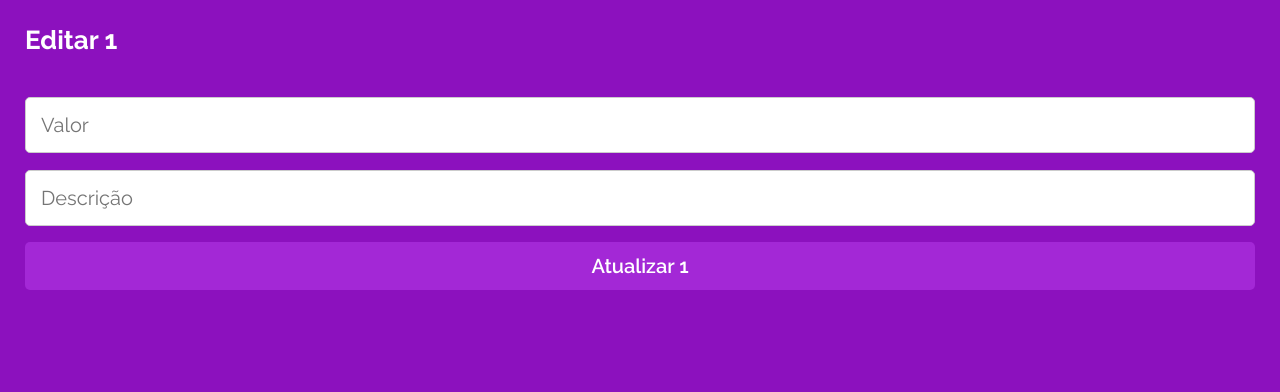
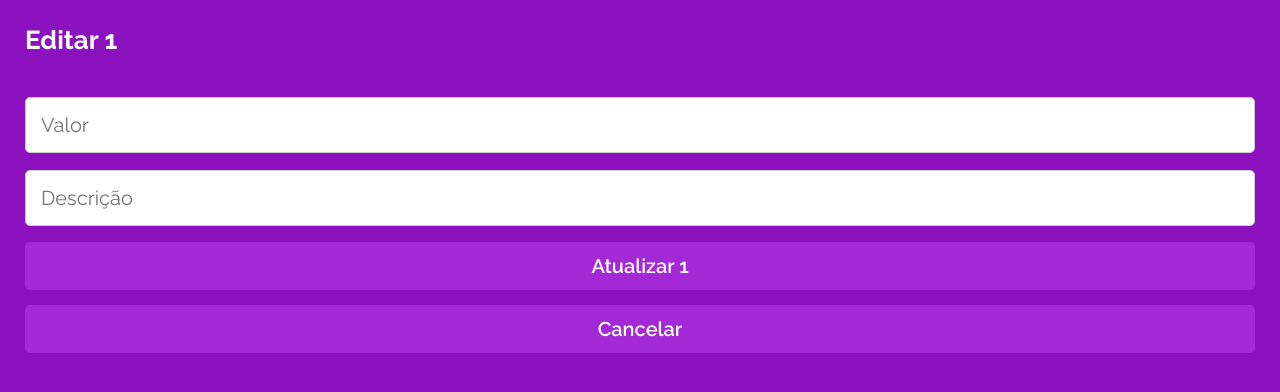
Before and after one commit to VinicciusWirz/MyWallet, a React (Create React App) app: page /editar-registro/1 in a window 1280 px wide. Shown: the top 392 px of the page. Built offline with nearby package versions, Linux system fonts and the light colour scheme; no server answers; sample sign-in values are in the browser's storage; a web font is replaced by a local one.

Commit message:
Add: Cancel button option on creating or editing existing transaction

```diff
--- a/src/pages/EditPage.js
+++ b/src/pages/EditPage.js
@@ -114,6 +114,13 @@ export default function EditPage(props) {
             `Atualizar ${params.tipo}`
           )}
         </button>
+        <button type="reset" disabled={loading} onClick={() => navigate(-1)}>
+          {loading ? (
+            <ThreeDots height="24" width="70" color="#DBDBDB" />
+          ) : (
+            `Cancelar`
+          )}
+        </button>
       </form>
     </TransactionsContainer>
   );
--- a/src/pages/TransactionPage.js
+++ b/src/pages/TransactionPage.js
@@ -88,6 +88,13 @@ export default function TransactionsPage() {
             `Salvar ${params.tipo}`
           )}
         </button>
+        <button type="reset" disabled={loading} onClick={() => navigate(-1)}>
+          {loading ? (
+            <ThreeDots height="24" width="70" color="#DBDBDB" />
+          ) : (
+            `Cancelar`
+          )}
+        </button>
       </form>
     </TransactionsContainer>
   );
```
